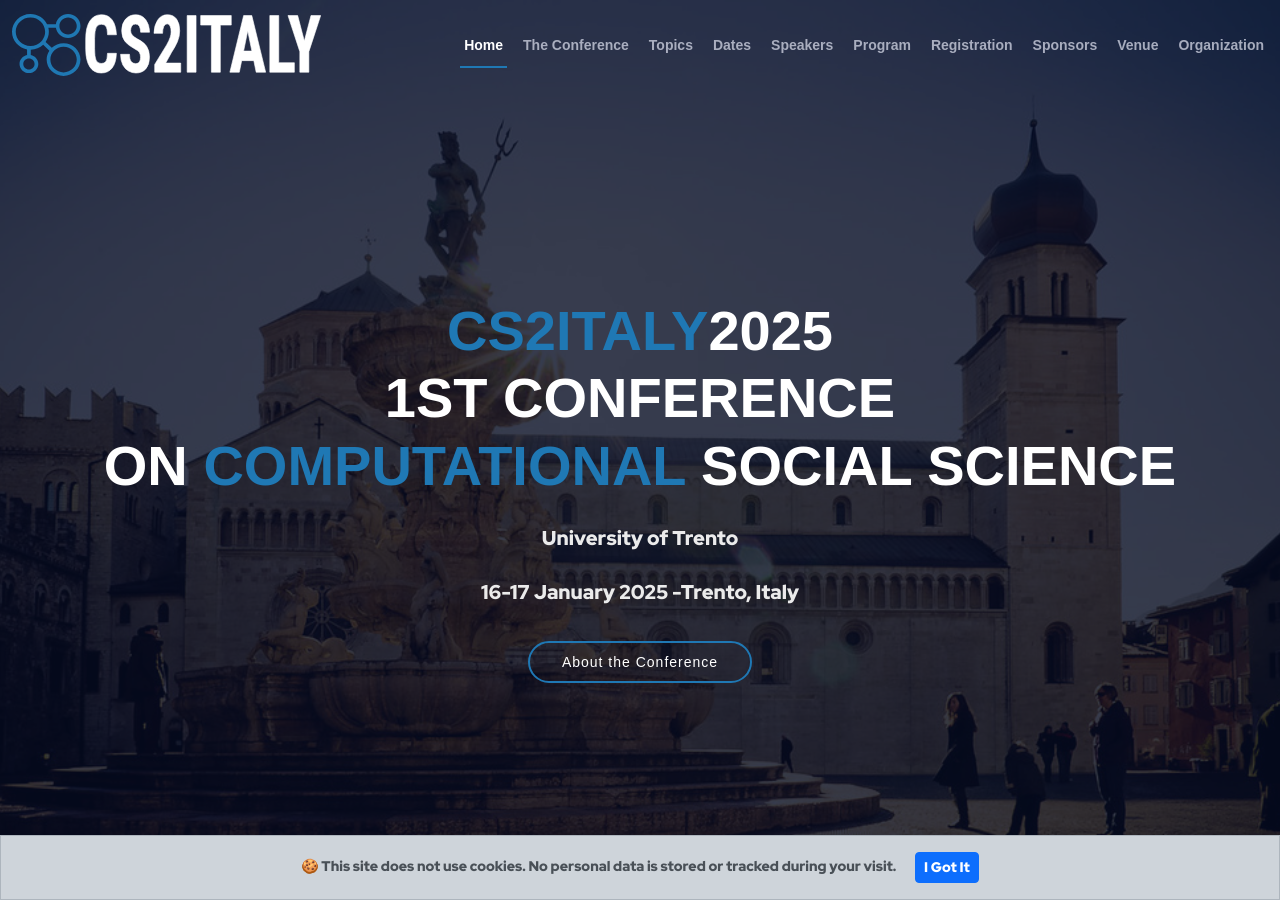
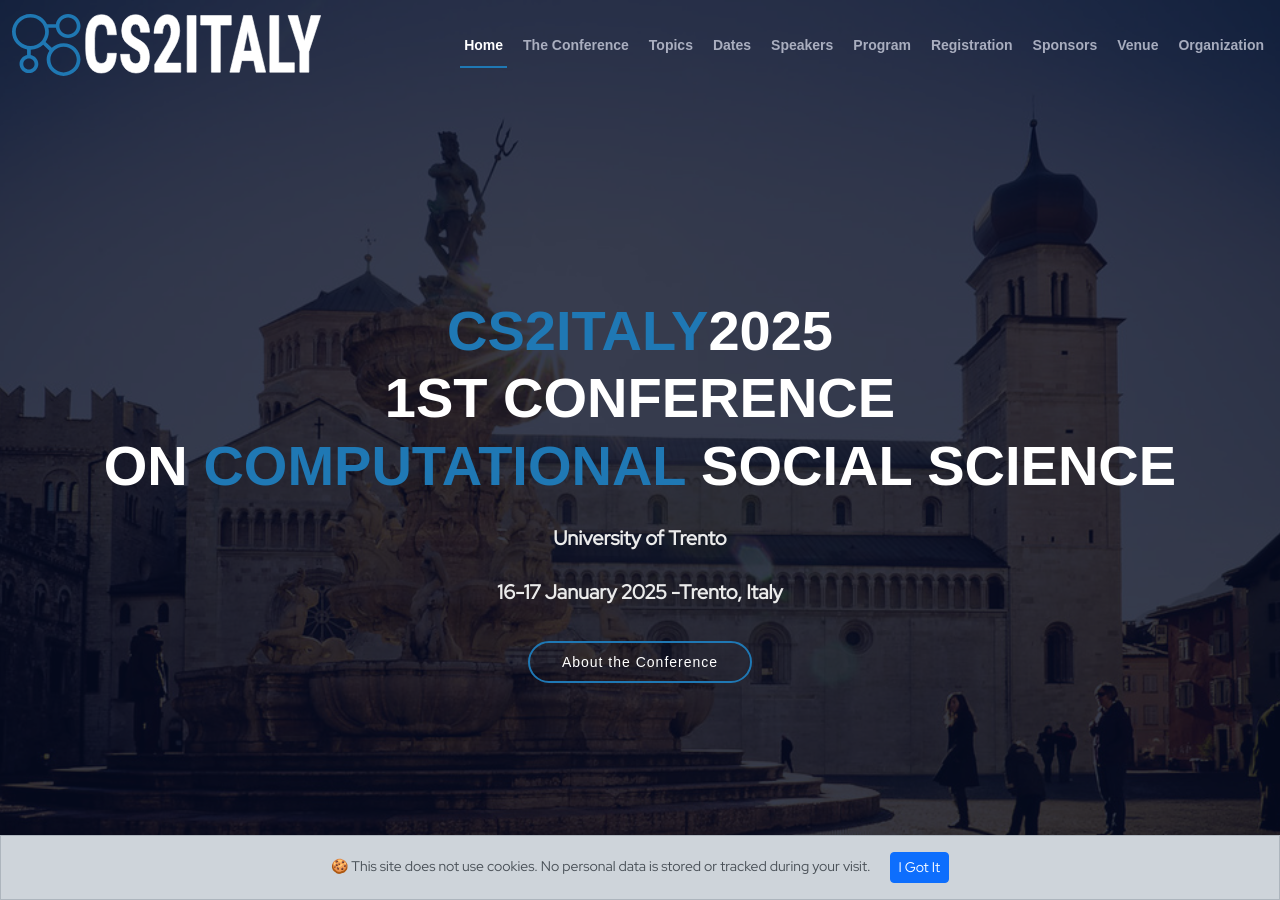
Before and after one commit to CS2Italy/conference, a Jekyll site: the page built from docs/index.md, in a window 1280 px wide and 900 px high. Built offline with Jekyll 4.4.1, drawn with Linux system fonts in a browser that asks for light colours.

Commit message:
Update style.css

```diff
--- a/docs/assets/css/style.css
+++ b/docs/assets/css/style.css
@@ -8,8 +8,8 @@
 
 @font-face {
   font-family: "Red Hat Display";
-  src: url('../vendor/fonts/redhat/static/RedHatDisplay-Black.ttf') format('truetype'),
-    url('../vendor/fonts/redhat/static/RedHatDisplay-Regular.ttf') format('truetype'),
+  src: url('../vendor/fonts/redhat/static/RedHatDisplay-Regular.ttf') format('truetype'),
+    url('../vendor/fonts/redhat/static/RedHatDisplay-Black.ttf') format('truetype'),
     url('../vendor/fonts/redhat/static/RedHatDisplay-LightItalic.ttf') format('truetype'),
     url('../vendor/fonts/redhat/static/RedHatDisplay-BlackItalic.ttf') format('truetype'),
     url('../vendor/fonts/redhat/static/RedHatDisplay-Light.ttf') format('truetype'),
```
